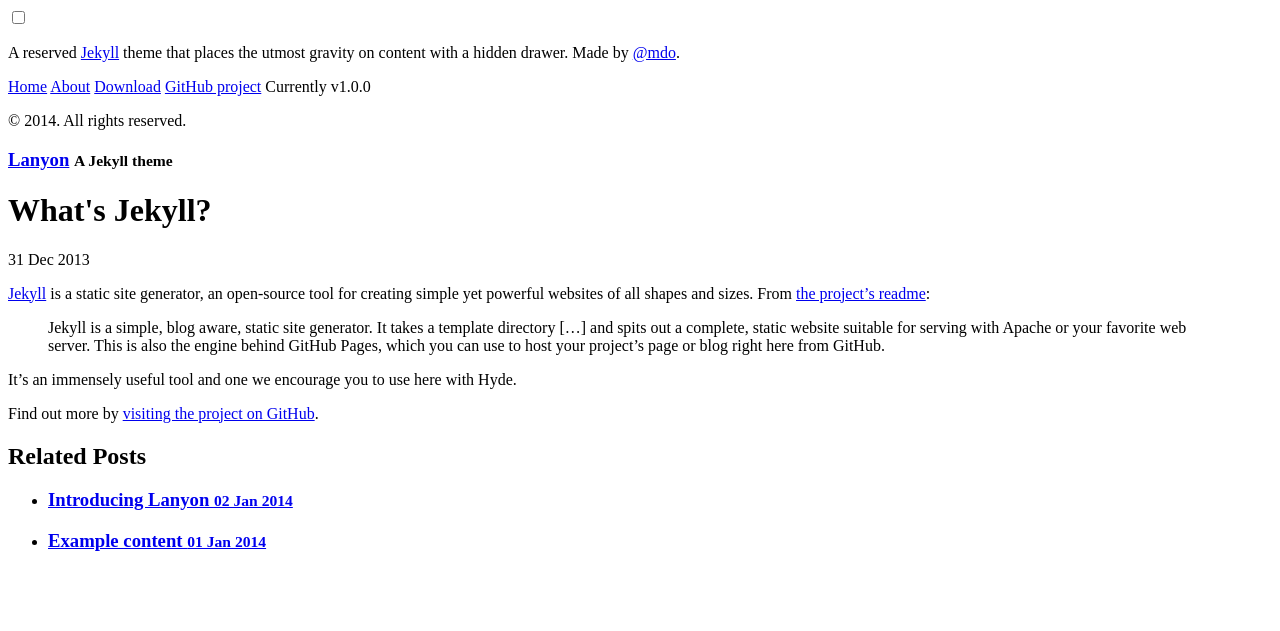
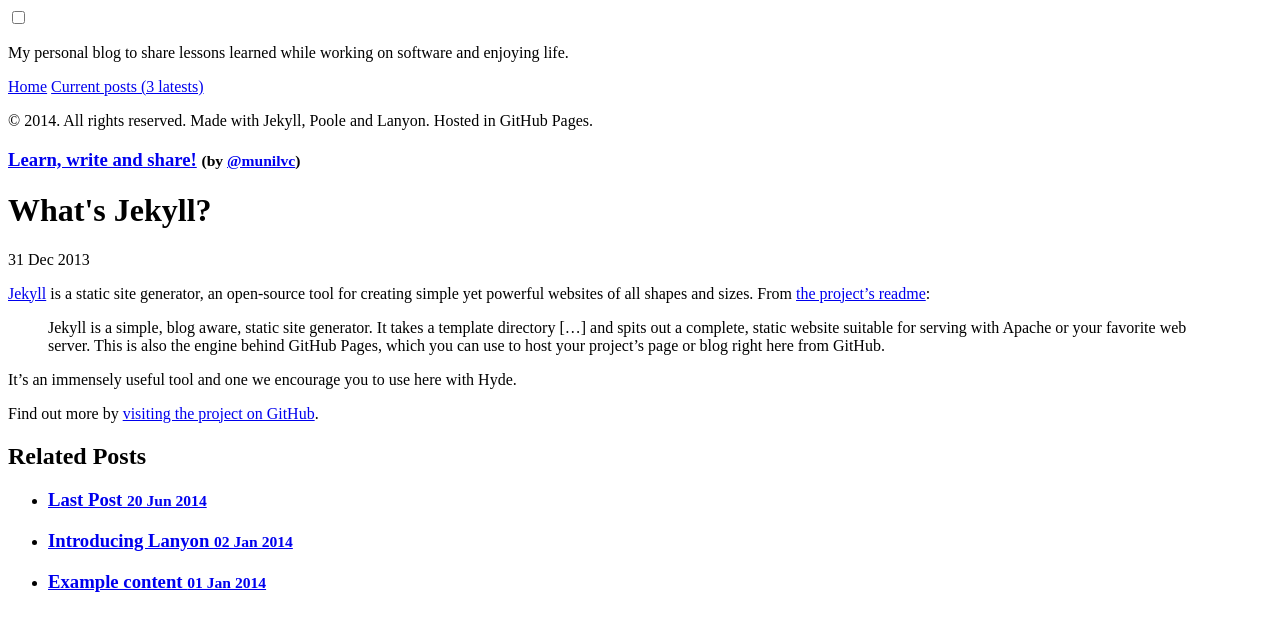
Before and after one commit to munilvc/munilvc.github.io, a Jekyll site: the page built from _posts/2013-12-31-whats-jekyll.md, in a window 1280 px wide. Shown: the top 631 px of the page. Built offline with Jekyll 4.4.1, drawn with Linux system fonts in a browser that asks for light colours; Markdown is read by kramdown in place of the engine named in the settings.

Commit message:
Customize blog 1

```diff
--- a/_config.yml
+++ b/_config.yml
@@ -6,18 +6,18 @@
 permalink:        pretty
 
 # Setup
-title:            Lanyon
-tagline:          'A Jekyll theme'
-description:      'A reserved <a href="http://jekyllrb.com" target="_blank">Jekyll</a> theme that places the utmost gravity on content with a hidden drawer. Made by <a href="https://twitter.com/mdo" target="_blank">@mdo</a>.'
-url:              http://lanyon.getpoole.com
+title:            Learn, write and share!
+tagline:          '(by <a href="https://twitter.com/munilvc" target="_blank">@munilvc</a>)'
+description:      'My personal blog to share lessons learned while working on software and enjoying life.'
+url:              http://munilvc.github.io
 paginate:         5
 
 author:
-  name:           'Mark Otto'
-  url:            https://twitter.com/mdo
+  name:           'Felipe Vega'
+  url:            https://twitter.com/munilvc
 
 # Custom vars
 version:          1.0.0
 
 github:
-  repo:           https://github.com/poole/lanyon
+  repo:           https://github.com/munilvc
--- a/_includes/sidebar.html
+++ b/_includes/sidebar.html
@@ -25,14 +25,11 @@
       {% endif %}
     {% endfor %}
 
-    <a class="sidebar-nav-item" href="{{ site.github.repo }}/archive/v{{ site.version }}.zip">Download</a>
-    <a class="sidebar-nav-item" href="{{ site.github.repo }}">GitHub project</a>
-    <span class="sidebar-nav-item">Currently v{{ site.version }}</span>
-  </nav>
+    </nav>
 
   <div class="sidebar-item">
     <p>
-      &copy; {{ site.time | date: '%Y' }}. All rights reserved.
+      &copy; {{ site.time | date: '%Y' }}. All rights reserved. Made with Jekyll, Poole and Lanyon. Hosted in GitHub Pages.
     </p>
   </div>
 </div>
```
Also changed, not shown: _posts/2014-06-20-Last post.md (added, +38 -0 lines), about.md (deleted, +0 -30 lines), currentPosts.md (added, +36 -0 lines), index.html (+12 -32 lines), README.md (deleted).
